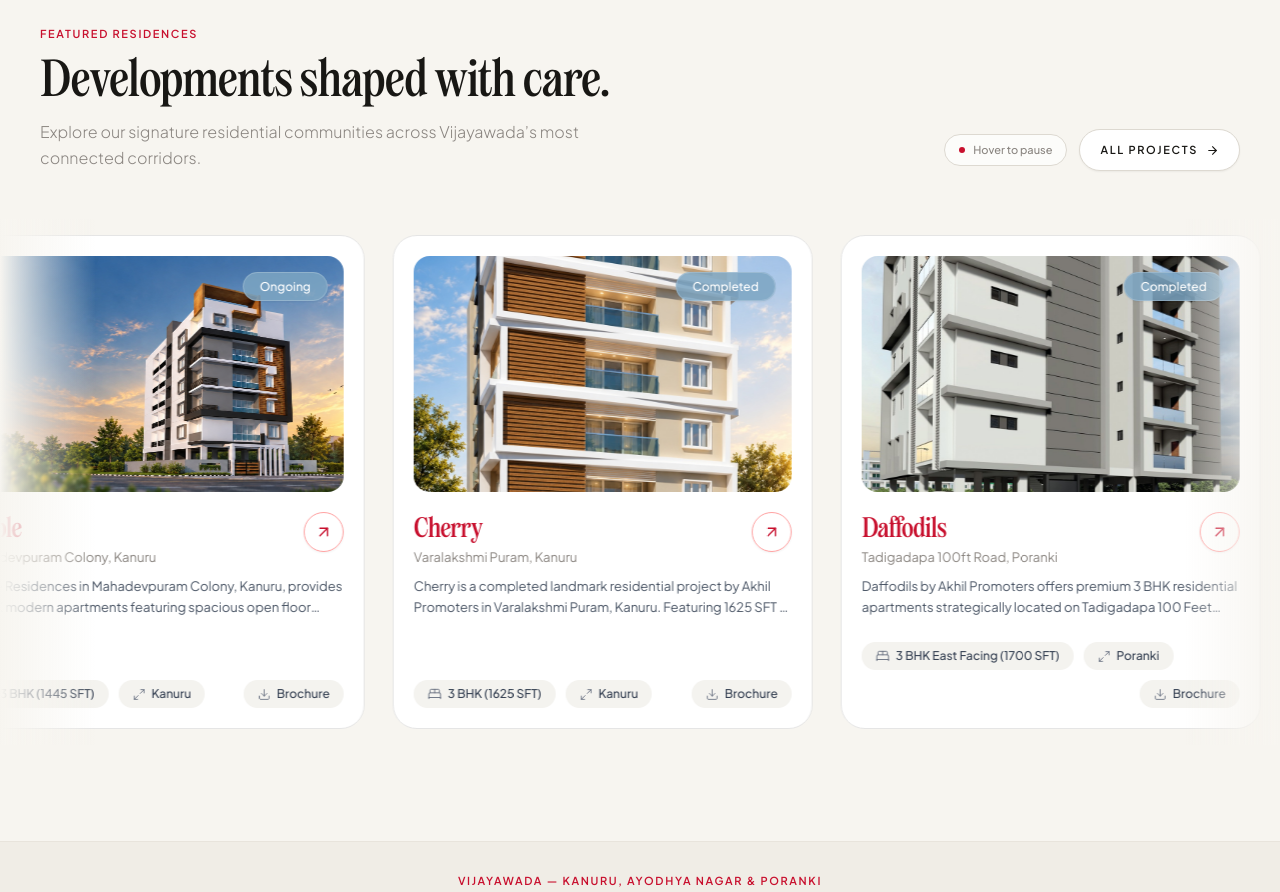
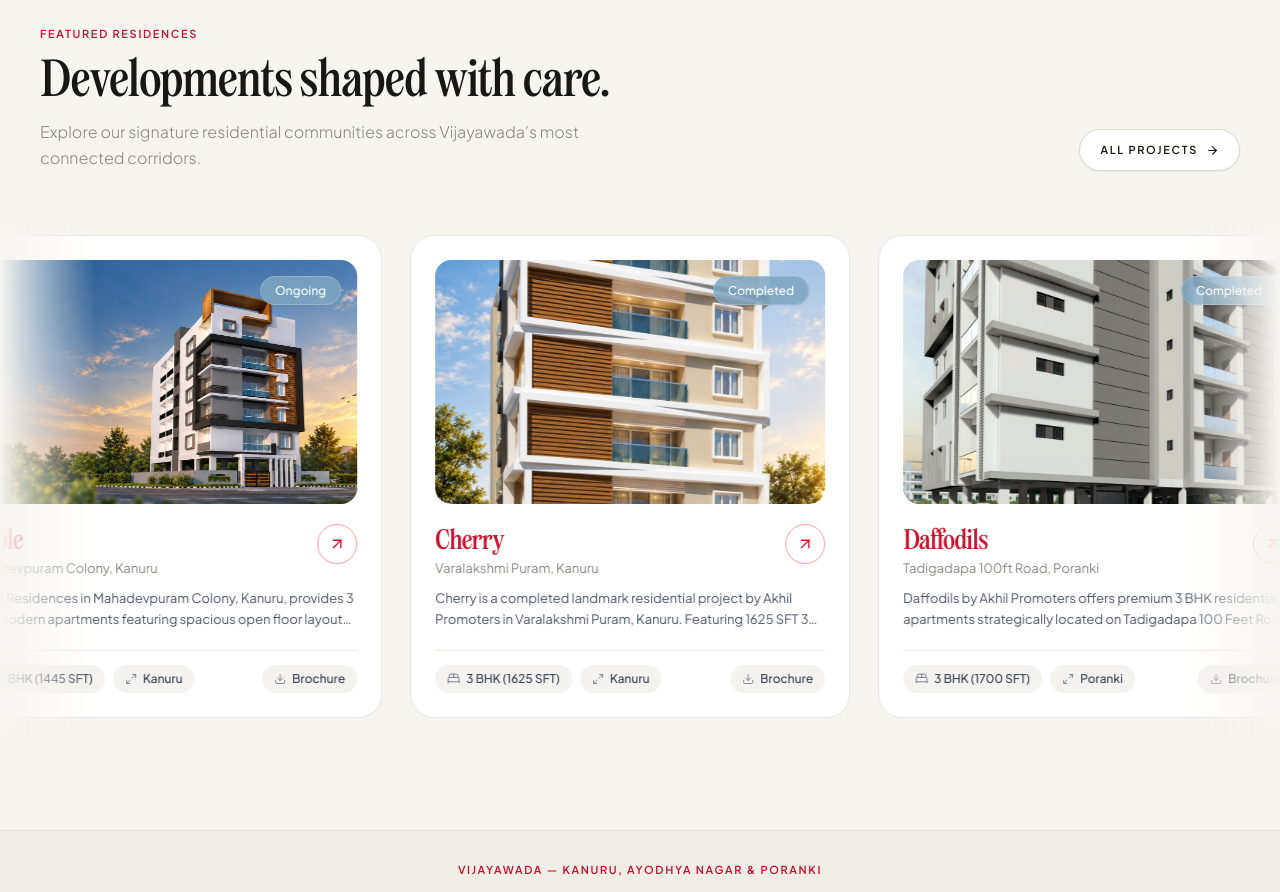
Before and after one commit to bb3agency/akhil-promoters-site, a React (Vite) app: page / in a window 1280 px wide. Shown: the part 2400-3292 px from the top of the page. Built offline with nearby package versions, Linux system fonts and the light colour scheme.

Commit message:
feat: remove hover to pause badge and fix project cards padding and layout

```diff
--- a/src/pages/Home.tsx
+++ b/src/pages/Home.tsx
@@ -28,11 +28,15 @@ const ProjectCard: React.FC<{
   const displayStatus =
     project.status.charAt(0).toUpperCase() + project.status.slice(1).toLowerCase();
 
+  // Normalize configuration string for uniform pill size (e.g., cleans up verbose East/West Facing tags)
+  const shortConfig =
+    project.configurations[0]?.replace(/East Facing\s*|West Facing\s*/i, '').trim() || '3 BHK';
+
   return (
     <motion.div
       whileHover={{ y: -6, transition: { duration: 0.25 } }}
       whileTap={mobileCardTap}
-      className="w-[300px] xs:w-[340px] sm:w-[380px] md:w-[410px] lg:w-[420px] shrink-0 bg-white rounded-3xl p-4 sm:p-5 border border-[#E5E5E5] hover:border-gray-300 hover:shadow-xl transition-all duration-300 flex flex-col group"
+      className="w-[320px] xs:w-[350px] sm:w-[410px] md:w-[430px] lg:w-[440px] shrink-0 bg-white rounded-3xl p-5 sm:p-6 border border-[#E5E5E5] hover:border-gray-300 hover:shadow-xl transition-all duration-300 flex flex-col group"
     >
       {/* Top Image with Status Pill */}
       <Link
@@ -45,7 +49,7 @@ const ProjectCard: React.FC<{
           className="w-full h-full object-cover group-hover:scale-105 transition-transform duration-700 select-none"
         />
         <div className="absolute top-3.5 right-3.5 sm:top-4 sm:right-4">
-          <span className="px-4 py-1.5 bg-[#7CA5C2]/85 backdrop-blur-md text-white text-[11px] sm:text-xs font-medium rounded-full shadow-xs border border-white/20">
+          <span className="px-3.5 py-1.5 bg-[#7CA5C2]/85 backdrop-blur-md text-white text-[11px] sm:text-xs font-medium rounded-full shadow-xs border border-white/20">
             {displayStatus}
           </span>
         </div>
@@ -85,16 +89,18 @@ const ProjectCard: React.FC<{
           </p>
         </div>
 
-        {/* Bottom Chips: Configuration & Area & Brochure */}
-        <div className="flex flex-wrap items-center gap-2 sm:gap-2.5 pt-1 mt-auto">
-          <div className="inline-flex items-center gap-1.5 px-3.5 py-1.5 rounded-full bg-[#F4F3EF] text-gray-700 text-[11px] sm:text-xs font-medium">
-            <BedDouble size={14} className="text-gray-500 stroke-[1.6]" />
-            <span>{project.configurations[0] || '3 BHK'}</span>
-          </div>
+        {/* Bottom Chips: Configuration & Area & Brochure - Clean single row with balanced padding */}
+        <div className="flex items-center justify-between gap-2 pt-3 sm:pt-3.5 border-t border-[#F0EDE6] mt-auto">
+          <div className="flex items-center gap-1.5 sm:gap-2 flex-wrap">
+            <div className="inline-flex items-center gap-1.5 px-3 py-1.5 rounded-full bg-[#F4F3EF] text-gray-700 text-[11px] sm:text-xs font-medium shrink-0">
+              <BedDouble size={13} className="text-gray-500 stroke-[1.6]" />
+              <span>{shortConfig}</span>
+            </div>
 
-          <div className="inline-flex items-center gap-1.5 px-3.5 py-1.5 rounded-full bg-[#F4F3EF] text-gray-700 text-[11px] sm:text-xs font-medium">
-            <Maximize2 size={13} className="text-gray-500 stroke-[1.6]" />
-            <span>{project.area}</span>
+            <div className="inline-flex items-center gap-1.5 px-3 py-1.5 rounded-full bg-[#F4F3EF] text-gray-700 text-[11px] sm:text-xs font-medium shrink-0">
+              <Maximize2 size={12} className="text-gray-500 stroke-[1.6]" />
+              <span>{project.area}</span>
+            </div>
           </div>
 
           {project.brochureUrl ? (
@@ -102,10 +108,10 @@ const ProjectCard: React.FC<{
               whileTap={mobileTap}
               href={project.brochureUrl}
               download={`Akhil-Promoters-${project.name}-Brochure.pdf`}
-              className="inline-flex items-center gap-1.5 px-3.5 py-1.5 rounded-full bg-[#F4F3EF] hover:bg-[#E8E6E0] text-gray-700 text-[11px] sm:text-xs font-medium transition-colors ml-auto"
+              className="inline-flex items-center gap-1.5 px-3 py-1.5 rounded-full bg-[#F4F3EF] hover:bg-[#E8E6E0] text-gray-700 text-[11px] sm:text-xs font-medium transition-colors shrink-0"
               title={`Download ${project.name} brochure`}
             >
-              <Download size={13} className="text-gray-500 stroke-[1.6]" />
+              <Download size={12} className="text-gray-500 stroke-[1.6]" />
               <span>Brochure</span>
             </motion.a>
           ) : (
@@ -113,10 +119,10 @@ const ProjectCard: React.FC<{
               whileTap={mobileTap}
               type="button"
               onClick={() => onOpenBrochure(project.name)}
-              className="inline-flex items-center gap-1.5 px-3.5 py-1.5 rounded-full bg-[#F4F3EF] hover:bg-[#E8E6E0] text-gray-700 text-[11px] sm:text-xs font-medium transition-colors ml-auto cursor-pointer"
+              className="inline-flex items-center gap-1.5 px-3 py-1.5 rounded-full bg-[#F4F3EF] hover:bg-[#E8E6E0] text-gray-700 text-[11px] sm:text-xs font-medium transition-colors shrink-0 cursor-pointer"
               title={`Request ${project.name} brochure`}
             >
-              <Download size={13} className="text-gray-500 stroke-[1.6]" />
+              <Download size={12} className="text-gray-500 stroke-[1.6]" />
               <span>Brochure</span>
             </motion.button>
           )}
@@ -419,13 +425,8 @@ export const Home = () => {
               </motion.p>
             </div>
 
-            {/* Header Action & Pause Hint */}
+            {/* Header Action */}
             <div className="flex items-center gap-3 shrink-0">
-              <div className="hidden sm:inline-flex items-center gap-2 px-3.5 py-1.5 rounded-full bg-white/70 border border-[#DDD9D1] text-[#8A8580] text-[11px] font-medium">
-                <span className="w-1.5 h-1.5 rounded-full bg-[#C8102E] animate-pulse" />
-                <span>Hover to pause</span>
-              </div>
-
               <Link
                 to="/projects"
                 className="type-label min-h-[42px] inline-flex items-center gap-2 px-5 py-2.5 border border-[#DDD9D1] bg-white text-[#181714] hover:border-[#181714] hover:bg-[#181714] hover:text-white transition-all text-xs font-medium rounded-full shadow-xs"
```
